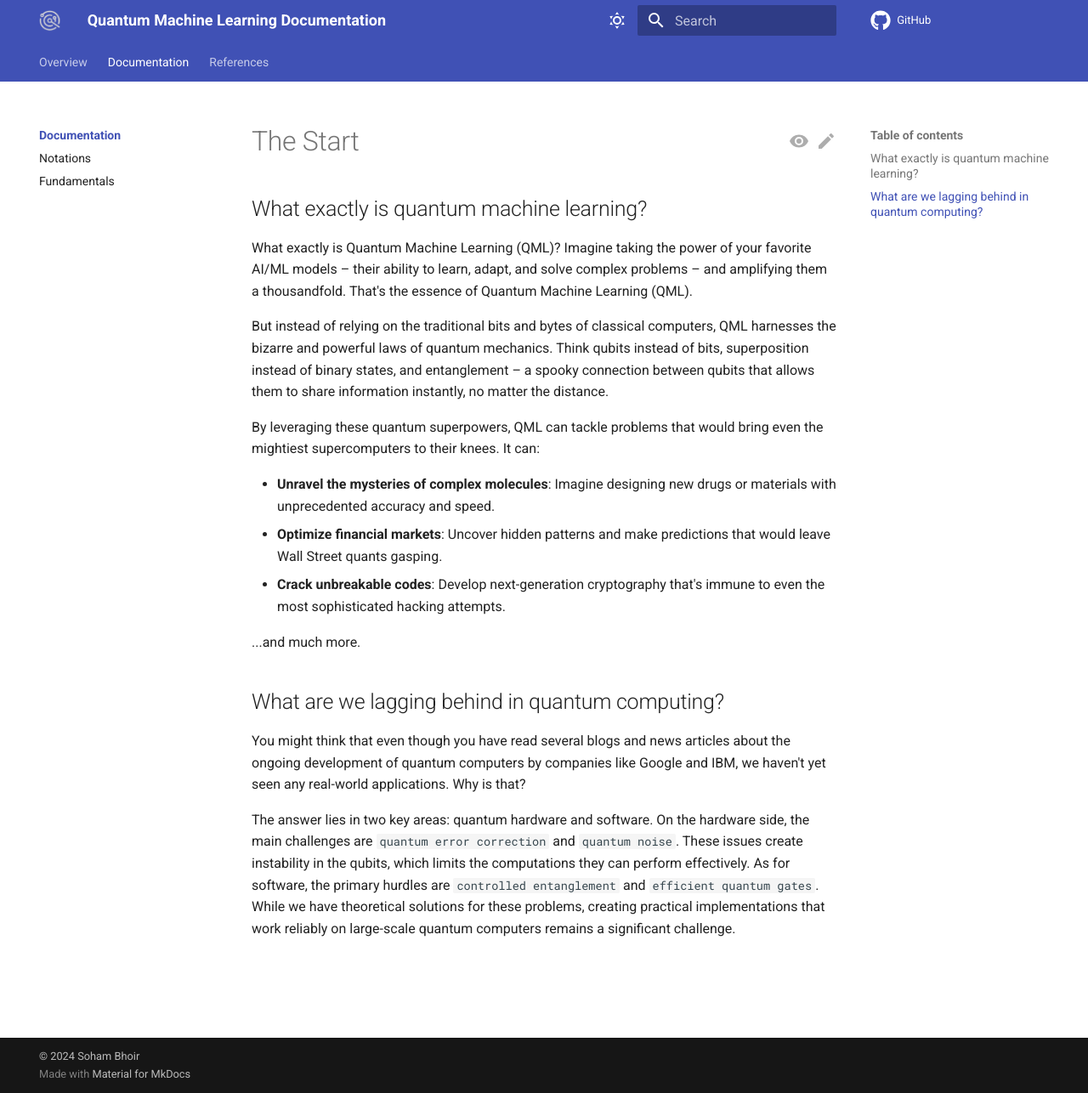
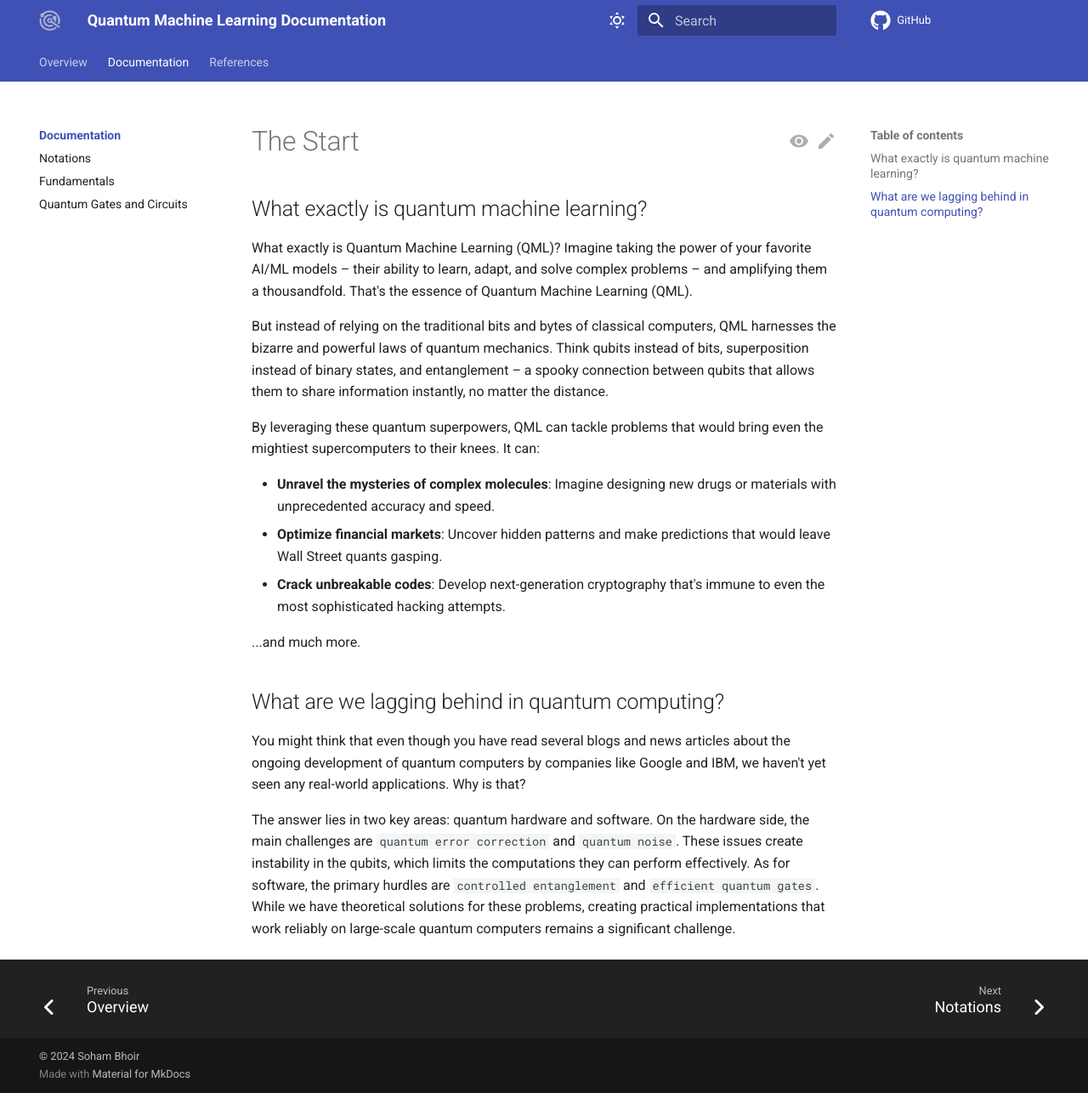
Before and after one commit to Winter-Soren/quantum-ml-handbook, an MkDocs documentation site: the page built from docs/documentation/index.md, in a window 1280 px wide and 1286 px high. Shown: the whole window at 85% size. Built offline with MkDocs 1.6.1 and Material for MkDocs 9.7.7, drawn with Linux system fonts in a browser that asks for light colours; comment, search, counter and statistics services are not loaded.

Commit message:
feat: added next and prev navigation in footer

```diff
--- a/mkdocs.yml
+++ b/mkdocs.yml
@@ -18,6 +18,7 @@ theme:
     # - toc.integrate
     - toc.follow
     - navigation.tabs
+    - navigation.footer
     - navigation.top
     - navigation.instant
     - navigation.instant.prefetch
@@ -61,6 +62,7 @@ nav:
       - documentation/index.md
       - Notations: documentation/notations.md
       - Fundamentals: documentation/fundamentals.md
+      - Quantum Gates and Circuits: documentation/gates-and-circuits.md
   - References:
       - references/index.md
 
```
